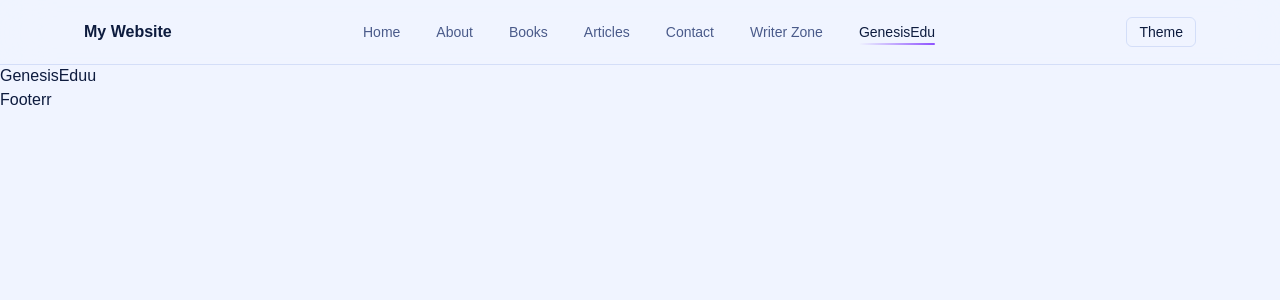
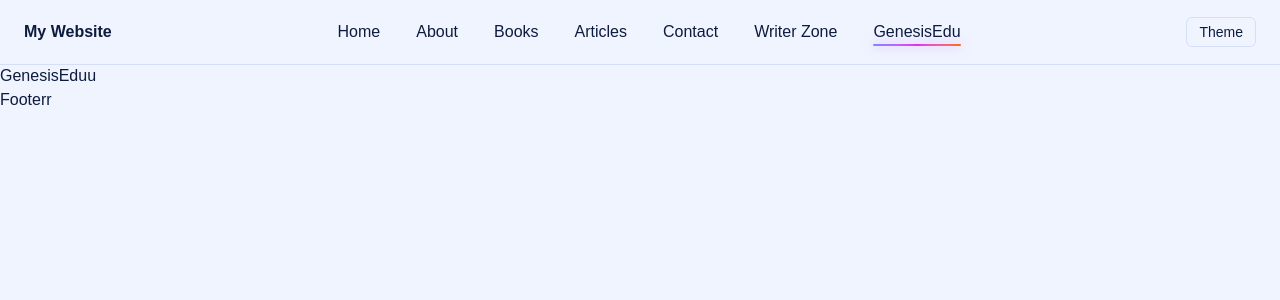
Before and after one commit to Hasan959/study-vault-e-pdf-project, a React (Vite) app: page /genesisedu in a window 1280 px wide. Shown: the top 300 px of the page. Built offline with nearby package versions, Linux system fonts and the light colour scheme.

Commit message:
git updated

```diff
--- a/src/components/Footer.jsx
+++ b/src/components/Footer.jsx
@@ -3,6 +3,7 @@ import React from 'react'
 const Footer = () => {
   return (
     <div>Footerr</div>
+
   )
 }
 
--- a/src/components/Navbar.jsx
+++ b/src/components/Navbar.jsx
@@ -2,7 +2,7 @@ import React, { useState } from "react"
 import { NavLink, Link } from "react-router"
 import { HiOutlineMenuAlt3, HiX } from "react-icons/hi"
 
-const NAV_LINKS = [
+const navLinks = [
   { label: "Home", to: "/" },
   { label: "About", to: "/about" },
   { label: "Books", to: "/books" },
@@ -15,33 +15,39 @@ const NAV_LINKS = [
 /* =========================
    NAV LINK COMPONENT
 ========================= */
-function DesktopNavLink({ to, label, onClick }) {
+
+const DesktopNavLink =({to,label,onClick}) => {
   return (
     <NavLink
-      to={to}
-      end={to === "/"}
-      onClick={onClick}
-      className={({ isActive }) =>
-        `relative text-[14px] font-medium transition-colors duration-200 group
-        ${isActive ? "text-[var(--text)]" : "text-[var(--text2)] hover:text-[var(--text)]"}`
+        to = {to}
+        end = {to === "/" }
+        onClick = {onClick}
+        className ={({isActive}) =>
+           `relative text-[16px] font-medium transition-colors duration-200 group
+            ${isActive ? " text-[var(--text)] " :" text-[var-(--text2)] hover:text-[var-(--text)]"}`
         }
     >
-      {({ isActive }) => (
+       {({isActive}) =>(
          <>
             {label}
 
             <span
-            className={[
-              "absolute -bottom-0.5 left-0 right-0 h-[1.5px] rounded-full",
-              "bg-gradient-to-r from-navy-500 to-violet-500",
-              "transition-transform duration-300 origin-left",
+  className={`absolute -bottom-0.5 left-0 right-0 h-[2px] rounded-full
+  bg-gradient-to-r from-indigo-400 via-fuchsia-500 to-orange-500
+  transition-all duration-700 ease-[cubic-bezier(0.22,1,0.36,1)]
+  origin-left
+  ${
     isActive
-                ? "scale-x-100"
-                : "scale-x-0 group-hover:scale-x-100",
-            ].join(" ")}
+      ? "scale-x-100 opacity-100"
+      : "scale-x-0 opacity-0 group-hover:scale-x-100 group-hover:opacity-100"
+  }
+  blur-[0.3px] shadow-[0_0_12px_rgba(168,85,247,0.6)]`}
  />
+
+
          </>
-      )}
+       ) }
+
     </NavLink>
   )
 }
@@ -68,13 +74,13 @@ function ThemeToggle() {
    NAVBAR
 ========================= */
 const Navbar = () => {
+
   const [open, setOpen] = useState(false)
-
   const closeMenu = () => setOpen(false)
 
   return (
     <header className="w-full border-b border-[var(--border)] bg-[var(--nav-bg)] backdrop-blur-xl fixed top-0 left-0 z-50">
-      <div className="max-w-[1160px] mx-auto px-6 h-16 flex items-center justify-between">
+      <div className="max-w-[1280px] mx-auto px-6 h-16 flex items-center justify-between">
 
         {/* Logo */}
         <Link to="/" className="font-bold text-[var(--text)]">
@@ -82,19 +88,22 @@ const Navbar = () => {
         </Link>
 
         {/* Desktop Nav */}
-        <nav className="hidden md:flex items-center gap-9">
-          {NAV_LINKS.map((l) => (
+        <nav className="hidden lg:flex items-center gap-9">
+          {navLinks.map((l) => (
             <DesktopNavLink key={l.to} {...l} />
           ))}
         </nav>
 
-        {/* Right Controls */}
-        <div className="flex items-center gap-3">
+        {/* Tab view Nav  */}
+
+
+        {/* Right Controls for mobile+tab */}
+        <div className=" flex items-center gap-3">
           <ThemeToggle />
 
           {/* Mobile Menu Button */}
           <button
-            className="md:hidden text-[var(--text)]"
+            className="lg:hidden text-[var(--text)]"
             onClick={() => setOpen(true)}
           >
             <HiOutlineMenuAlt3 size={24} />
@@ -116,7 +125,7 @@ const Navbar = () => {
             <HiX size={26} />
           </button>
 
-          {NAV_LINKS.map((l) => (
+          {navLinks.map((l) => (
             <NavLink
               key={l.to}
               to={l.to}
@@ -131,7 +140,9 @@ const Navbar = () => {
           ))}
         </div>
       )}
+
     </header>
+
   )
 }
 
```
Lines whose indentation alone changed are shown as unchanged.
